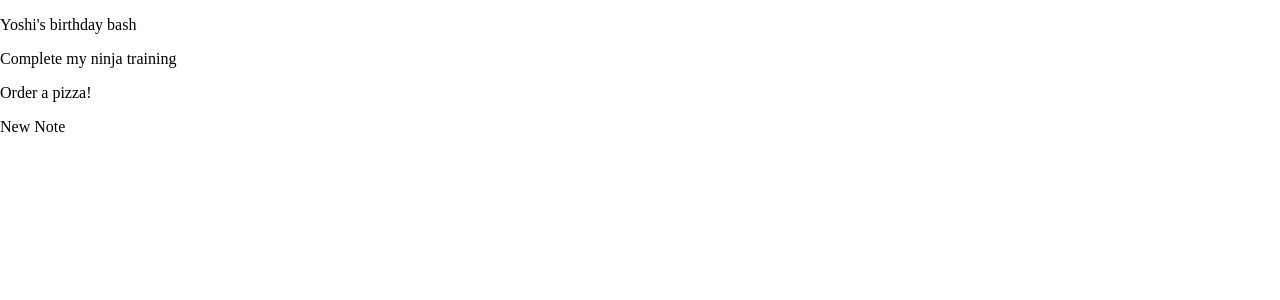
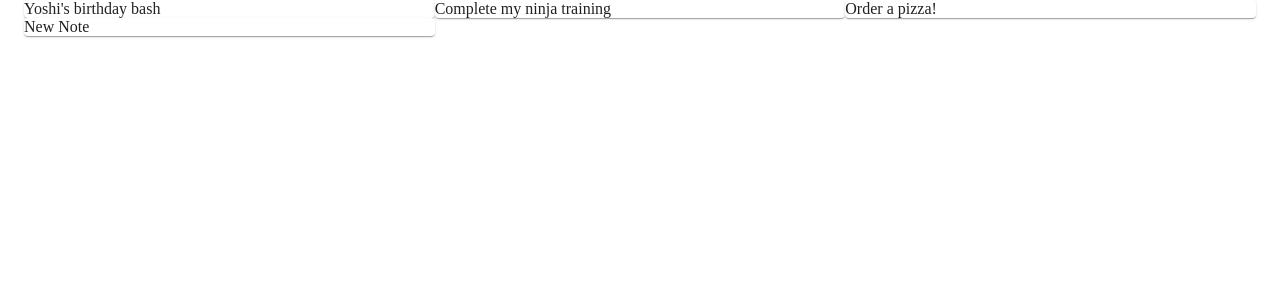
Before and after one commit to subashhB/material-ui-practice, a React (Create React App) app: page / in a window 1280 px wide. Shown: the top 300 px of the page. Built offline with nearby package versions, Linux system fonts and the light colour scheme; data requests are answered from the project's data file.

Commit message:
Grid System

```diff
--- a/src/pages/Notes.js
+++ b/src/pages/Notes.js
@@ -1,4 +1,7 @@
 import React, { useEffect, useState } from 'react'
+import Grid from '@material-ui/core/Grid';
+import Paper from '@material-ui/core/Paper';
+import { Container } from '@material-ui/core';
 
 const Notes = () => {
   const [notes, setNotes] = useState([])
@@ -8,11 +11,13 @@
       .then(data => setNotes(data))
   },[])
   return (
-    <div>
-      {notes && notes.map(note=>(
-        <p key={note.id}>{note.title}</p>
-      ))}
-    </div>
+    <Container>
+      <Grid container>
+        {notes && notes.map(note=>(
+          <Grid item key={note.id} xs='12' md='6' lg='4'><Paper>{note.title}</Paper></Grid>
+        ))}
+      </Grid>
+    </Container>
   )
 }
 
```
